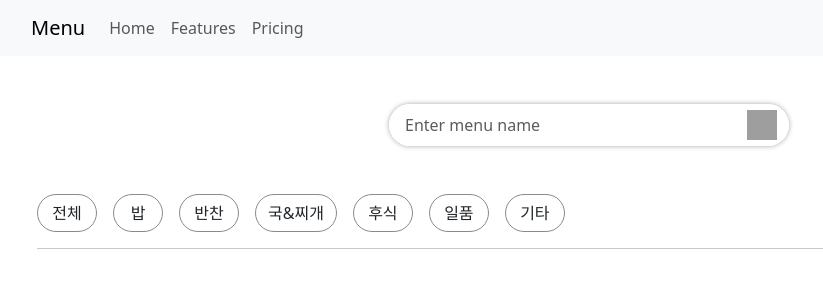
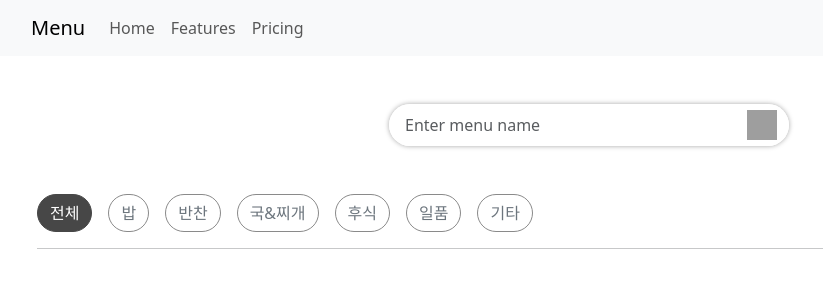
Before and after one commit to Ulim567/2024_OSS_Team, a React (Create React App) app: page / in a window 1280 px wide. Shown: the top 300 px of the page, without its empty margins (51-874 px from the left). Built offline with nearby package versions, Linux system fonts and the light colour scheme; grey boxes are pictures that could not be loaded.

Commit message:
complete search and filter

```diff
--- /dev/null
+++ b/src/Components/CSS/FilterButton.module.css
@@ -0,0 +1,20 @@
+.filterButton {
+  border-radius: 25px;
+  border-color: #8a8a8a;
+  transition: 0.3s ease;
+  &:hover {
+    background-color: #474747;
+    border-color: #474747;
+    color: #fff;
+    font-size: 1rem;
+  }
+}
+
+.filterButtonSelected {
+  border-radius: 25px;
+  background-color: #474747;
+  border-color: #474747;
+  color: #fff;
+  font-size: 1rem;
+  transition: 0.3s ease;
+}
--- /dev/null
+++ b/src/Components/Elements/Main/FilterButton.js
@@ -0,0 +1,25 @@
+import React from "react";
+import { Button } from "react-bootstrap";
+import style from "../../CSS/FilterButton.module.css";
+
+export default function FilterButton({ text, isSelected, onClick }) {
+  if (isSelected) {
+    return (
+      <Button
+        variant="outline-secondary"
+        className={style.filterButtonSelected}
+      >
+        {text}
+      </Button>
+    );
+  }
+  return (
+    <Button
+      variant="outline-secondary"
+      className={style.filterButton}
+      onClick={onClick}
+    >
+      {text}
+    </Button>
+  );
+}
--- /dev/null
+++ b/src/Components/Elements/Main/FilterButtons.js
@@ -0,0 +1,46 @@
+import React from "react";
+import { Stack } from "react-bootstrap";
+import FilterButton from "./FilterButton";
+import { useEffect } from "react";
+
+export default function FilterButtons({ filter, filterMenus }) {
+  return (
+    <Stack direction="horizontal" gap={3}>
+      <FilterButton
+        text={"전체"}
+        isSelected={filter === "전체"}
+        onClick={() => filterMenus("전체")}
+      />
+      <FilterButton
+        text={"밥"}
+        isSelected={filter === "밥"}
+        onClick={() => filterMenus("밥")}
+      />
+      <FilterButton
+        text={"반찬"}
+        isSelected={filter === "반찬"}
+        onClick={() => filterMenus("반찬")}
+      />
+      <FilterButton
+        text={"국&찌개"}
+        isSelected={filter === "국&찌개"}
+        onClick={() => filterMenus("국&찌개")}
+      />
+      <FilterButton
+        text={"후식"}
+        isSelected={filter === "후식"}
+        onClick={() => filterMenus("후식")}
+      />
+      <FilterButton
+        text={"일품"}
+        isSelected={filter === "일품"}
+        onClick={() => filterMenus("일품")}
+      />
+      <FilterButton
+        text={"기타"}
+        isSelected={filter === "기타"}
+        onClick={() => filterMenus("기타")}
+      />
+    </Stack>
+  );
+}
--- a/src/Components/Elements/Main/MenuList.js
+++ b/src/Components/Elements/Main/MenuList.js
@@ -5,9 +5,7 @@ import useMenu from "../../Status/MenuStatus";
 import MenuCard from "./MenuCard";
 
 export default function MenuList() {
-  const menus = useMenu((state) => state.menus);
-
-  useEffect(() => {}, [menus]);
+  const menus = useMenu((state) => state.filteredMenus);
 
   return (
     <Container className="d-flex flex-wrap">
--- a/src/Components/Elements/Main/SearchBar.js
+++ b/src/Components/Elements/Main/SearchBar.js
@@ -1,12 +1,23 @@
 import React from "react";
-import { useState } from "react";
-import { InputGroup, Form, Row, Button, Col, Stack } from "react-bootstrap";
+import { useState, useEffect } from "react";
+import { InputGroup, Form, Stack } from "react-bootstrap";
+import FilterButtons from "./FilterButtons";
 import useMenu from "../../Status/MenuStatus";
 
 export default function SearchBar() {
   const [searchName, setSearchName] = useState("");
   const getMenusByName = useMenu((state) => state.getMenusByName);
-  const menus = useMenu((state) => state.menus);
+  const menus = useMenu((state) => state.filteredMenus);
+
+  const [filter, setFilter] = useState("전체");
+  const applyFilter = useMenu((state) => state.applyFilter);
+
+  useEffect(() => {}, [filter, menus]);
+
+  const filterMenus = (filterName) => {
+    applyFilter(filterName);
+    setFilter(filterName);
+  };
 
   const handleChange = (event) => {
     setSearchName(event.target.value);
@@ -19,8 +30,9 @@ export default function SearchBar() {
     if (searchName.trim() !== "") {
       console.log("Search : " + searchName);
       await getMenusByName(searchName);
+      applyFilter("전체");
+      setFilter("전체");
       console.log(menus);
-      //   window.location.reload();
     }
   };
 
@@ -70,78 +82,7 @@ export default function SearchBar() {
         </InputGroup.Text>
       </InputGroup>
       <Stack direction="horizontal" gap={3}>
-        <Button
-          variant="outlined-secondary"
-          style={{
-            borderRadius: "25px",
-            width: "60px",
-            borderColor: "#8a8a8a",
-          }}
-        >
-          전체
-        </Button>
-        <Button
-          variant="outlined-secondary"
-          style={{
-            borderRadius: "30px",
-            width: "50px",
-            borderColor: "#8a8a8a",
-            fontSize: "1rem",
-          }}
-        >
-          밥
-        </Button>
-        <Button
-          variant="outlined-secondary"
-          style={{
-            borderRadius: "30px",
-            width: "60px",
-            borderColor: "#8a8a8a",
-            fontSize: "1rem",
-          }}
-        >
-          반찬
-        </Button>
-        <Button
-          variant="outlined-secondary"
-          style={{
-            borderRadius: "30px",
-            borderColor: "#8a8a8a",
-          }}
-        >
-          국&찌개
-        </Button>
-        <Button
-          variant="outlined-secondary"
-          style={{
-            borderRadius: "30px",
-            width: "60px",
-            borderColor: "#8a8a8a",
-          }}
-        >
-          후식
-        </Button>
-        <Button
-          variant="outlined-secondary"
-          style={{
-            borderRadius: "30px",
-            width: "60px",
-            borderColor: "#8a8a8a",
-          }}
-        >
-          일품
-        </Button>
-        <Button
-          variant="outlined-secondary"
-          style={{
-            borderRadius: "30px",
-            width: "60px",
-            borderColor: "#8a8a8a",
-            marginRight: "auto",
-          }}
-        >
-          기타
-        </Button>
+        <FilterButtons filter={filter} filterMenus={filterMenus} />
       </Stack>
       <hr className="my-3"></hr>
     </Form>
--- a/src/Components/Status/MenuStatus.js
+++ b/src/Components/Status/MenuStatus.js
@@ -6,6 +6,7 @@ var KEY = "06b2240508d148a6b6c6";
 const useMenu = create((set, get) => ({
   menuNamesForSearch: [],
   menus: [],
+  filteredMenus: [],
   targetMenu: null,
 
   setMenus: (newData) => set({ menus: newData }),
@@ -58,10 +59,24 @@ const useMenu = create((set, get) => ({
 
       let combinedMenus = [...firstBatch, ...secondBatch];
       set({ menus: combinedMenus });
+      set({ filterMenus: combinedMenus });
     } catch (error) {
       console.log(error);
     }
   },
+
+  applyFilter: (filterName) => {
+    const menus = get().menus; // 상태 가져오기
+    if (filterName === "전체") {
+      set({ filteredMenus: menus });
+      return;
+    }
+
+    const temp = menus.filter((menu) => menu.RCP_PAT2 === filterName);
+    set({ filteredMenus: temp });
+
+    console.log("Filter complete: total " + temp.length);
+  },
 }));
 
 export default useMenu;
```
